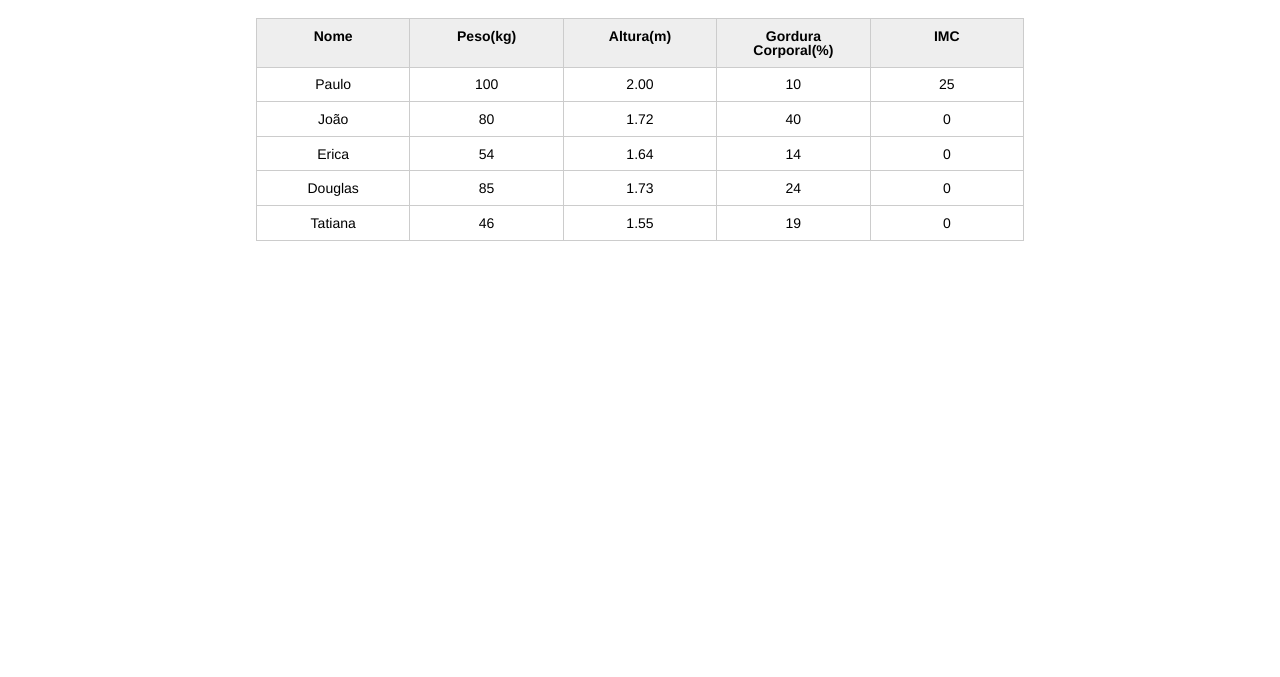
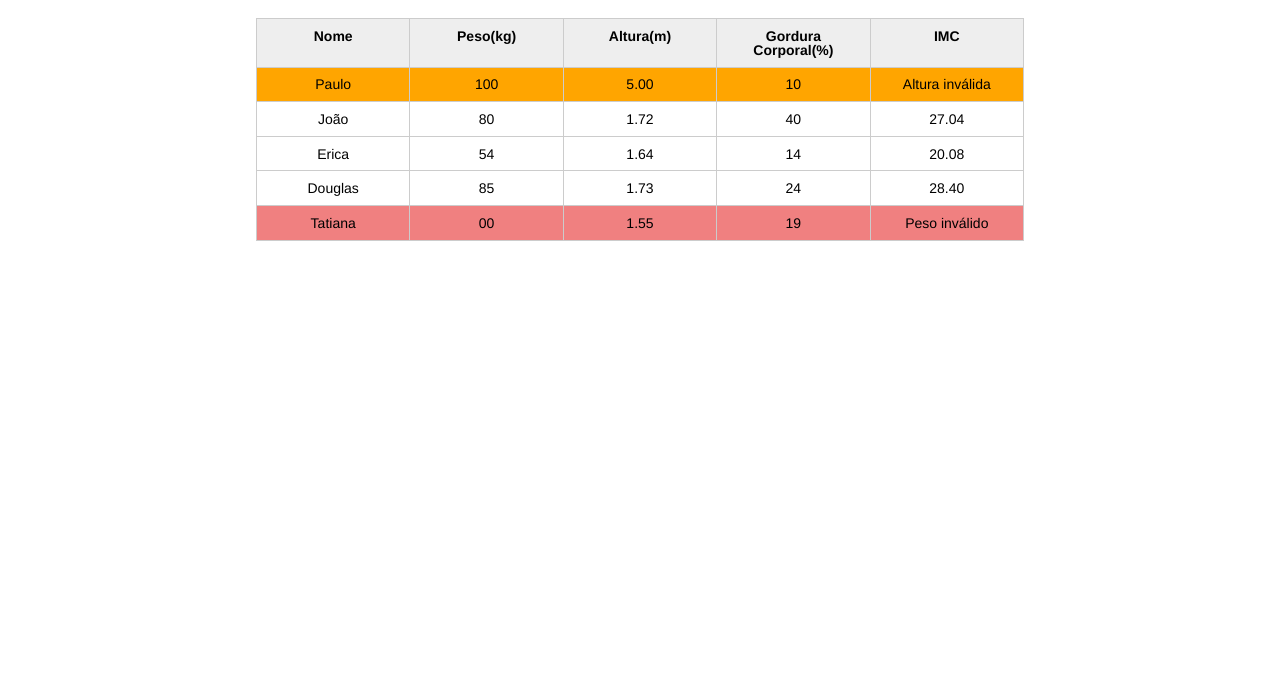
Before and after one commit to samu3lx/js-aparecida-nutri-2-tds-, a plain HTML site: page index.html in a window 1280 px wide. Shown: the part 123-800 px from the top of the page. Drawn offline with Linux system fonts and the light colour scheme.

Commit message:
Atualizacao_estilo

```diff
--- a/css/index.css
+++ b/css/index.css
@@ -132,3 +132,11 @@ button[disabled=disabled], button:disabled {
 .campo-invalido{
 	border: 1px solid red;
 }
+
+#mensagem-erro{
+	color: red;
+}
+
+.paciente-invalido {
+    background-color: lightcoral;
+}
--- a/index.html
+++ b/index.html
@@ -34,7 +34,7 @@
 					<tr class="paciente" id="primeiro-paciente">
 						<td class="info-nome">Paulo</td>
 						<td class="info-peso">100</td>
-						<td class="info-altura">2.00</td>
+						<td class="info-altura">5.00</td>
 						<td class="info-gordura">10</td>
 						<td class="info-imc">0</td>
 					</tr>
@@ -65,7 +65,7 @@
 					</tr>
 					<tr class="paciente">
 						<td class="info-nome">Tatiana</td>
-						<td class="info-peso">46</td>
+						<td class="info-peso">00</td>
 						<td class="info-altura">1.55</td>
 						<td class="info-gordura">19</td>
 						<td class="info-imc">0</td>
--- a/js/principal.js
+++ b/js/principal.js
@@ -1,7 +1,8 @@
-var titulo = document.querySelector(".titulo");
-titulo.textContent = "Aparecida Nutricionista";
+var pacientes = document.querySelectorAll(".paciente");
 
-var paciente = document.querySelector("#primeiro-paciente");
+for (var i = 0; i < pacientes.length; i++) {
+
+    var paciente = pacientes[i];
 
     var tdPeso = paciente.querySelector(".info-peso");
     var peso = tdPeso.textContent;
@@ -9,27 +10,27 @@ var peso = tdPeso.textContent;
     var tdAltura = paciente.querySelector(".info-altura");
     var altura = tdAltura.textContent;
 
-var tdImc = paciente .querySelector(".info-imc");
+    var tdImc = paciente.querySelector(".info-imc");
 
     var pesoEhValido = true;
     var alturaEhValida = true;
 
-//...
-
     if (peso <= 0 || peso >= 1000) {
         console.log("Peso inválido!");
         pesoEhValido = false;
-    tdImc.textContent = "Peso inválido!";
+        tdImc.textContent = "Peso inválido";
+    paciente.classList.add("paciente-invalido");
 }
 
     if (altura <= 0 || altura >= 3.00) {
         console.log("Altura inválida!");
         alturaEhValida = false;
-    tdImc.textContent = "Altura inválida!";
+        tdImc.textContent = "Altura inválida";
+        paciente.style.backgroundColor = "orange";
     }
 
-if (alturaEhValida && pesoEhValido){
-
+    if (alturaEhValida && pesoEhValido) {
         var imc = peso / (altura * altura);
-    tdImc.textContent = imc;
+        tdImc.textContent = imc.toFixed(2);
     }
+}
```
Lines whose indentation alone changed are shown as unchanged.
